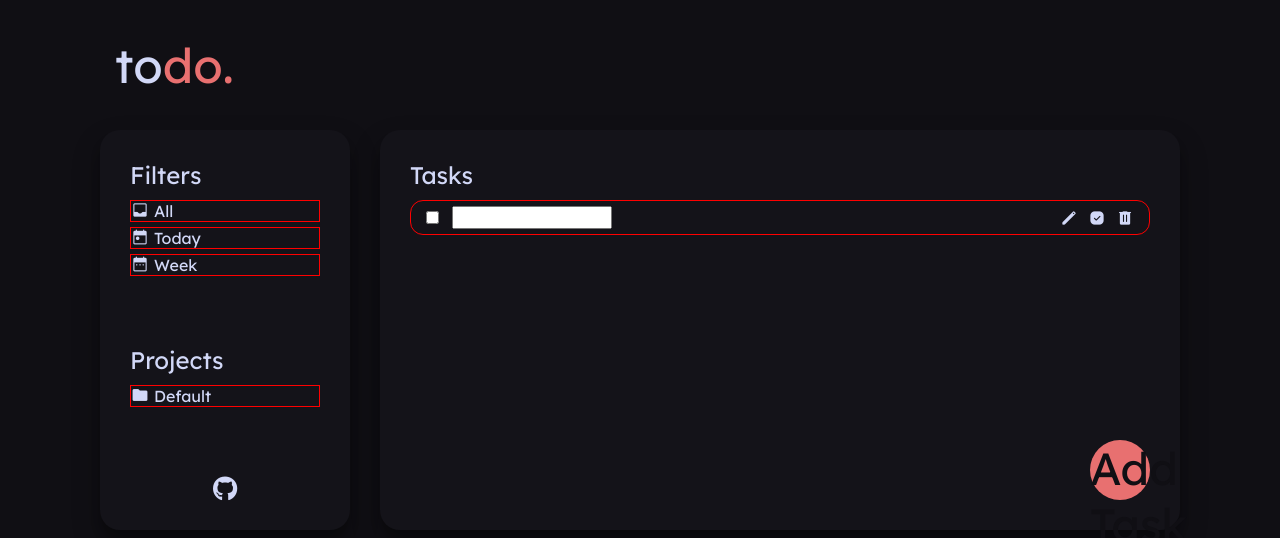
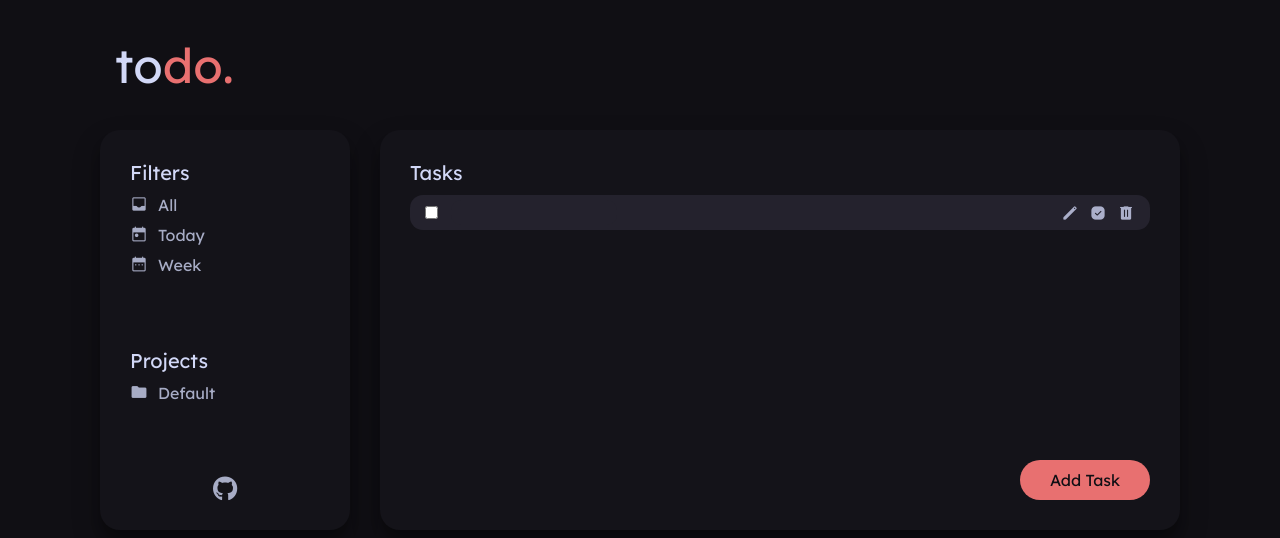
Before and after one commit to bartbzd/todo-list, a website built with webpack: page dist/index.html in a window 1280 px wide. Built offline with nearby package versions, Linux system fonts and the light colour scheme.

Commit message:
Adjust h2 size and add initial task styling

```diff
--- a/src/styles.scss
+++ b/src/styles.scss
@@ -1,6 +1,7 @@
 $bg-color: #100f14;
 $primary: #e87070;
 $dk-text: #d2d8f7;
+$dk-subtext: #d2d8f7c6;
 $card-1: #1a181d;
 $card-2: #141319;
 $card-3: #23212b;
@@ -16,11 +17,14 @@ body {
   background-color: $bg-color;
   //   background-color: #151319;
   //   background-color: #1a181d;
-  h2,
+  h2 {
+    color: $dk-text;
+    font-size: 20px;
+  }
   p,
   span,
   i {
-    color: $dk-text;
+    color: $dk-subtext;
   }
   .material-symbols-rounded {
     font-variation-settings: 'FILL' 1, 'wght' 300, 'GRAD' 200, 'opsz' 48;
@@ -72,9 +76,9 @@ header {
     justify-content: space-between;
     .filter,
     .project {
-      margin-bottom: 5px;
+      margin-bottom: 10px;
       i {
-        margin-right: 5px;
+        margin-right: 10px;
       }
     }
     .github {
@@ -88,7 +92,7 @@ header {
   }
   .task,
   p {
-    border: 1px solid red;
+    // border: 1px solid red;
     display: flex;
   }
   .content {
@@ -100,6 +104,16 @@ header {
       height: 35px;
       padding: 5px 15px;
       display: flex;
+      background-color: #24222d;
+      input {
+        height: 25px;
+        border: none;
+        border-radius: 10px;
+        padding-left: 10px;
+        outline-width: 0;
+        background-color: #24222d;
+        color: $dk-text;
+      }
       & input[type='checkbox'] {
         margin-right: 1vw;
       }
@@ -117,13 +131,12 @@ header {
     }
     .add-task {
       margin-top: auto;
-      width: 60px;
-      height: 60px;
+      width: 130px;
+      height: 40px;
       border-radius: 30px;
       border: none;
       margin-left: auto;
-      font-size: 45px;
-      padding-bottom: 15px;
+      font-size: 16px;
       color: $bg-color;
       background-color: $primary;
     }
```
